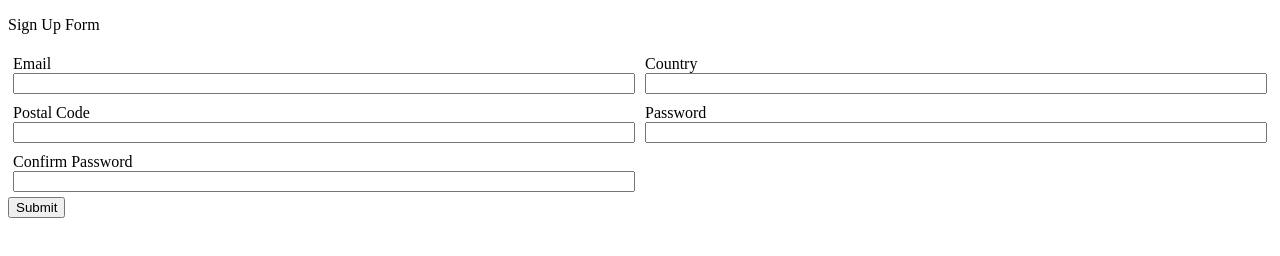
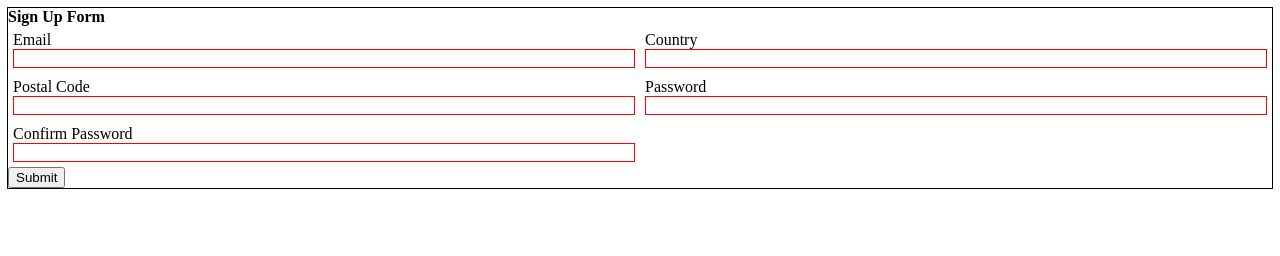
Before and after one commit to HopliteRPG/form-validation-with-javascript, a website built with webpack: page src/template.html in a window 1280 px wide. Built offline with nearby package versions, Linux system fonts and the light colour scheme.

Commit message:
added css stylings

```diff
--- a/src/styles.css
+++ b/src/styles.css
@@ -12,3 +12,20 @@
   flex-direction: column;
   padding: 5px;
 }
+
+.formParentDiv {
+  outline: 1px black solid;
+}
+
+.signUpFormP {
+  margin: 0;
+  font-weight: bold;
+}
+
+input:valid {
+  border: 1px green solid;
+}
+
+input:invalid {
+  border: 1px red solid;
+}
```
